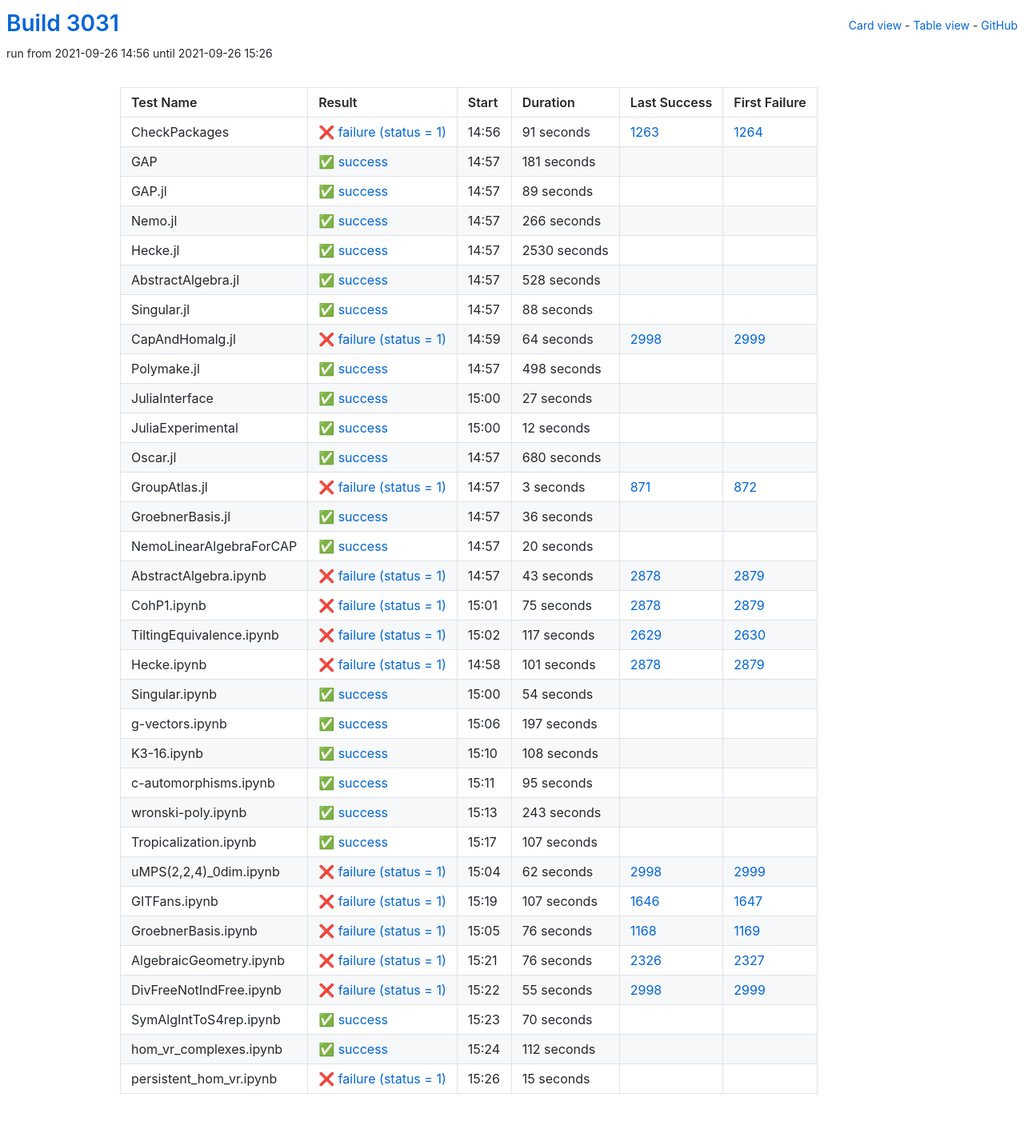
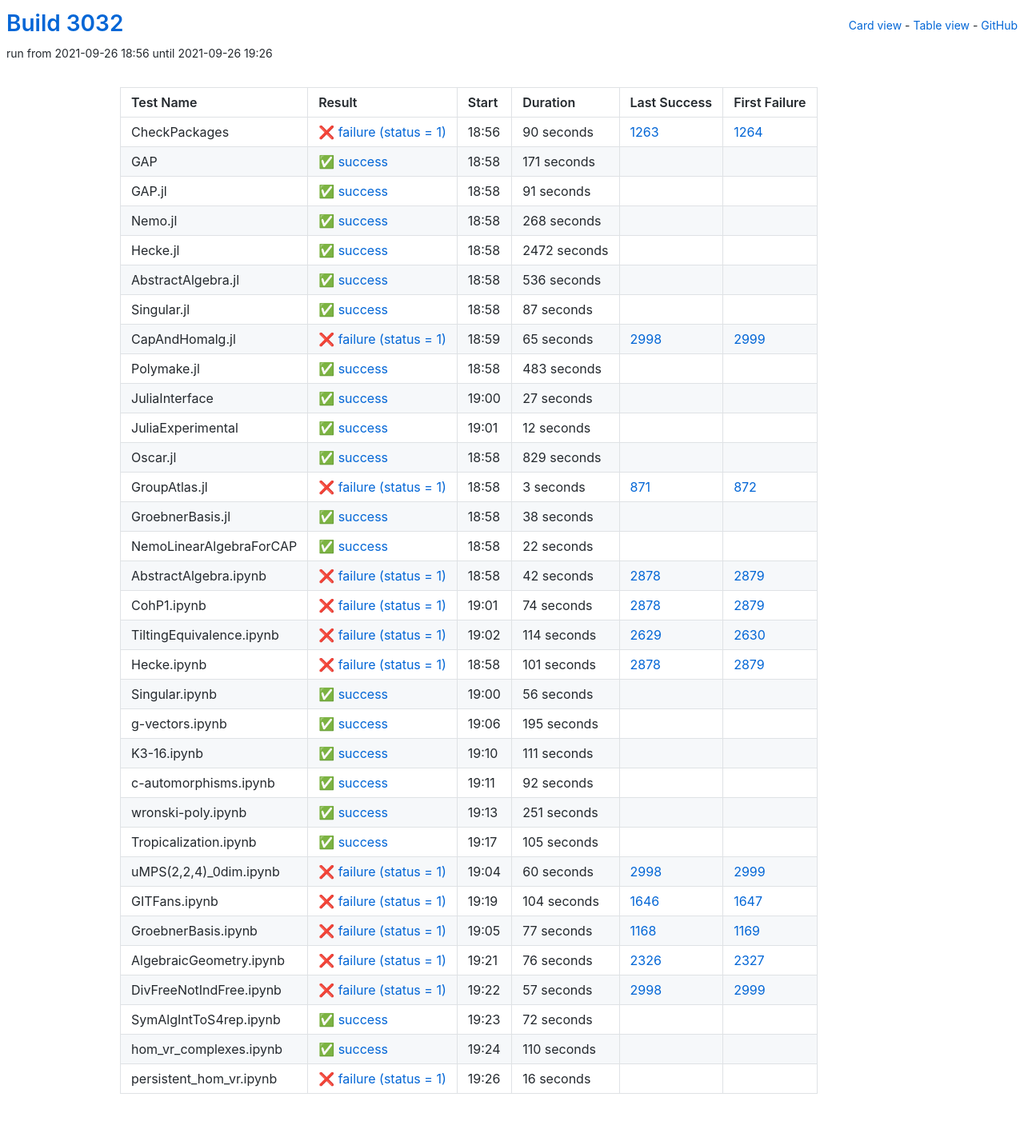
Before and after one commit to oscar-system/oscar-ci-status-stable, a Jekyll site: the page built from table.html, in a window 1280 px wide. Shown: the whole page at 80% size. Built offline with Jekyll 4.4.1, drawn with Linux system fonts in a browser that asks for light colours.

Commit message:
Build #3032

```diff
--- a/_data/ci.yml
+++ b/_data/ci.yml
@@ -1,6 +1,6 @@
 ---
-build: 3031
-build_url: https://oscarci.mathematik.uni-kl.de/job/oscar-stable/3031/
+build: 3032
+build_url: https://oscarci.mathematik.uni-kl.de/job/oscar-stable/3032/
 job: oscar-stable
 organization: oscar-system
 repo: oscar-ci-status-stable
@@ -8,116 +8,116 @@ repourl: https://github.com/oscar-system/oscar-ci-status-stable
 tests:
 - name: CheckPackages
   id: checkpackages
-  log: https://oscarci.mathematik.uni-kl.de/job/oscar-stable/3031/artifact/logs/build-3031/CheckPackages.log
-  start: 2021-09-26 14:56
+  log: https://oscarci.mathematik.uni-kl.de/job/oscar-stable/3032/artifact/logs/build-3032/CheckPackages.log
+  start: 2021-09-26 18:56
   success: false
   exitcode: 1
   status: failure
-  duration: 91
+  duration: 90
   last_success: 1263
   last_success_url: https://oscarci.mathematik.uni-kl.de/job/oscar-stable/1263/
   first_failure: 1264
   first_failure_url: https://oscarci.mathematik.uni-kl.de/job/oscar-stable/1264/
 - name: GAP
   id: gap
-  log: https://oscarci.mathematik.uni-kl.de/job/oscar-stable/3031/artifact/logs/build-3031/GAP.log
-  start: 2021-09-26 14:57
+  log: https://oscarci.mathematik.uni-kl.de/job/oscar-stable/3032/artifact/logs/build-3032/GAP.log
+  start: 2021-09-26 18:58
   success: true
   exitcode: 0
   status: success
-  duration: 181
+  duration: 171
   last_success: false
   last_success_url:
   first_failure: false
   first_failure_url:
 - name: GAP.jl
   id: gap-jl
-  log: https://oscarci.mathematik.uni-kl.de/job/oscar-stable/3031/artifact/logs/build-3031/GAP.jl.log
-  start: 2021-09-26 14:57
+  log: https://oscarci.mathematik.uni-kl.de/job/oscar-stable/3032/artifact/logs/build-3032/GAP.jl.log
+  start: 2021-09-26 18:58
   success: true
   exitcode: 0
   status: success
-  duration: 89
+  duration: 91
   last_success: false
   last_success_url:
   first_failure: false
   first_failure_url:
 - name: Nemo.jl
   id: nemo-jl
-  log: https://oscarci.mathematik.uni-kl.de/job/oscar-stable/3031/artifact/logs/build-3031/Nemo.jl.log
-  start: 2021-09-26 14:57
+  log: https://oscarci.mathematik.uni-kl.de/job/oscar-stable/3032/artifact/logs/build-3032/Nemo.jl.log
+  start: 2021-09-26 18:58
   success: true
   exitcode: 0
   status: success
-  duration: 266
+  duration: 268
   last_success: false
   last_success_url:
   first_failure: false
   first_failure_url:
 - name: Hecke.jl
   id: hecke-jl
-  log: https://oscarci.mathematik.uni-kl.de/job/oscar-stable/3031/artifact/logs/build-3031/Hecke.jl.log
-  start: 2021-09-26 14:57
+  log: https://oscarci.mathematik.uni-kl.de/job/oscar-stable/3032/artifact/logs/build-3032/Hecke.jl.log
+  start: 2021-09-26 18:58
   success: true
   exitcode: 0
   status: success
-  duration: 2530
+  duration: 2472
   last_success: false
   last_success_url:
   first_failure: false
   first_failure_url:
 - name: AbstractAlgebra.jl
   id: abstractalgebra-jl
-  log: https://oscarci.mathematik.uni-kl.de/job/oscar-stable/3031/artifact/logs/build-3031/AbstractAlgebra.jl.log
-  start: 2021-09-26 14:57
+  log: https://oscarci.mathematik.uni-kl.de/job/oscar-stable/3032/artifact/logs/build-3032/AbstractAlgebra.jl.log
+  start: 2021-09-26 18:58
   success: true
   exitcode: 0
   status: success
-  duration: 528
+  duration: 536
   last_success: false
   last_success_url:
   first_failure: false
   first_failure_url:
 - name: Singular.jl
   id: singular-jl
-  log: https://oscarci.mathematik.uni-kl.de/job/oscar-stable/3031/artifact/logs/build-3031/Singular.jl.log
-  start: 2021-09-26 14:57
+  log: https://oscarci.mathematik.uni-kl.de/job/oscar-stable/3032/artifact/logs/build-3032/Singular.jl.log
+  start: 2021-09-26 18:58
   success: true
   exitcode: 0
   status: success
-  duration: 88
+  duration: 87
   last_success: false
   last_success_url:
   first_failure: false
   first_failure_url:
 - name: CapAndHomalg.jl
   id: capandhomalg-jl
-  log: https://oscarci.mathematik.uni-kl.de/job/oscar-stable/3031/artifact/logs/build-3031/CapAndHomalg.jl.log
-  start: 2021-09-26 14:59
+  log: https://oscarci.mathematik.uni-kl.de/job/oscar-stable/3032/artifact/logs/build-3032/CapAndHomalg.jl.log
+  start: 2021-09-26 18:59
   success: false
   exitcode: 1
   status: failure
-  duration: 64
+  duration: 65
   last_success: 2998
   last_success_url: https://oscarci.mathematik.uni-kl.de/job/oscar-stable/2998/
   first_failure: 2999
   first_failure_url: https://oscarci.mathematik.uni-kl.de/job/oscar-stable/2999/
 - name: Polymake.jl
   id: polymake-jl
-  log: https://oscarci.mathematik.uni-kl.de/job/oscar-stable/3031/artifact/logs/build-3031/Polymake.jl.log
-  start: 2021-09-26 14:57
+  log: https://oscarci.mathematik.uni-kl.de/job/oscar-stable/3032/artifact/logs/build-3032/Polymake.jl.log
+  start: 2021-09-26 18:58
   success: true
   exitcode: 0
   status: success
-  duration: 498
+  duration: 483
   last_success: false
   last_success_url:
   first_failure: false
   first_failure_url:
 - name: JuliaInterface
   id: juliainterface
-  log: https://oscarci.mathematik.uni-kl.de/job/oscar-stable/3031/artifact/logs/build-3031/JuliaInterface.log
-  start: 2021-09-26 15:00
+  log: https://oscarci.mathematik.uni-kl.de/job/oscar-stable/3032/artifact/logs/build-3032/JuliaInterface.log
+  start: 2021-09-26 19:00
   success: true
   exitcode: 0
   status: success
@@ -128,8 +128,8 @@ tests:
   first_failure_url:
 - name: JuliaExperimental
   id: juliaexperimental
-  log: https://oscarci.mathematik.uni-kl.de/job/oscar-stable/3031/artifact/logs/build-3031/JuliaExperimental.log
-  start: 2021-09-26 15:00
+  log: https://oscarci.mathematik.uni-kl.de/job/oscar-stable/3032/artifact/logs/build-3032/JuliaExperimental.log
+  start: 2021-09-26 19:01
   success: true
   exitcode: 0
   status: success
@@ -140,20 +140,20 @@ tests:
   first_failure_url:
 - name: Oscar.jl
   id: oscar-jl
-  log: https://oscarci.mathematik.uni-kl.de/job/oscar-stable/3031/artifact/logs/build-3031/Oscar.jl.log
-  start: 2021-09-26 14:57
+  log: https://oscarci.mathematik.uni-kl.de/job/oscar-stable/3032/artifact/logs/build-3032/Oscar.jl.log
+  start: 2021-09-26 18:58
   success: true
   exitcode: 0
   status: success
-  duration: 680
+  duration: 829
   last_success: false
   last_success_url:
   first_failure: false
   first_failure_url:
 - name: GroupAtlas.jl
   id: groupatlas-jl
-  log: https://oscarci.mathematik.uni-kl.de/job/oscar-stable/3031/artifact/logs/build-3031/GroupAtlas.jl.log
-  start: 2021-09-26 14:57
+  log: https://oscarci.mathematik.uni-kl.de/job/oscar-stable/3032/artifact/logs/build-3032/GroupAtlas.jl.log
+  start: 2021-09-26 18:58
   success: false
   exitcode: 1
   status: failure
@@ -164,68 +164,68 @@ tests:
   first_failure_url: https://oscarci.mathematik.uni-kl.de/job/oscar-stable/872/
 - name: GroebnerBasis.jl
   id: groebnerbasis-jl
-  log: https://oscarci.mathematik.uni-kl.de/job/oscar-stable/3031/artifact/logs/build-3031/GroebnerBasis.jl.log
-  start: 2021-09-26 14:57
+  log: https://oscarci.mathematik.uni-kl.de/job/oscar-stable/3032/artifact/logs/build-3032/GroebnerBasis.jl.log
+  start: 2021-09-26 18:58
   success: true
   exitcode: 0
   status: success
-  duration: 36
+  duration: 38
   last_success: false
   last_success_url:
   first_failure: false
   first_failure_url:
 - name: NemoLinearAlgebraForCAP
   id: nemolinearalgebraforcap
-  log: https://oscarci.mathematik.uni-kl.de/job/oscar-stable/3031/artifact/logs/build-3031/NemoLinearAlgebraForCAP.log
-  start: 2021-09-26 14:57
+  log: https://oscarci.mathematik.uni-kl.de/job/oscar-stable/3032/artifact/logs/build-3032/NemoLinearAlgebraForCAP.log
+  start: 2021-09-26 18:58
   success: true
   exitcode: 0
   status: success
-  duration: 20
+  duration: 22
   last_success: false
   last_success_url:
   first_failure: false
   first_failure_url:
 - name: AbstractAlgebra.ipynb
   id: abstractalgebra-ipynb
-  log: https://oscarci.mathematik.uni-kl.de/job/oscar-stable/3031/artifact/logs/build-3031/AbstractAlgebra.ipynb.log
-  start: 2021-09-26 14:57
+  log: https://oscarci.mathematik.uni-kl.de/job/oscar-stable/3032/artifact/logs/build-3032/AbstractAlgebra.ipynb.log
+  start: 2021-09-26 18:58
   success: false
   exitcode: 1
   status: failure
-  duration: 43
+  duration: 42
   last_success: 2878
   last_success_url: https://oscarci.mathematik.uni-kl.de/job/oscar-stable/2878/
   first_failure: 2879
   first_failure_url: https://oscarci.mathematik.uni-kl.de/job/oscar-stable/2879/
 - name: CohP1.ipynb
   id: cohp1-ipynb
-  log: https://oscarci.mathematik.uni-kl.de/job/oscar-stable/3031/artifact/logs/build-3031/CohP1.ipynb.log
-  start: 2021-09-26 15:01
+  log: https://oscarci.mathematik.uni-kl.de/job/oscar-stable/3032/artifact/logs/build-3032/CohP1.ipynb.log
+  start: 2021-09-26 19:01
   success: false
   exitcode: 1
   status: failure
-  duration: 75
+  duration: 74
   last_success: 2878
   last_success_url: https://oscarci.mathematik.uni-kl.de/job/oscar-stable/2878/
   first_failure: 2879
   first_failure_url: https://oscarci.mathematik.uni-kl.de/job/oscar-stable/2879/
 - name: TiltingEquivalence.ipynb
   id: tiltingequivalence-ipynb
-  log: https://oscarci.mathematik.uni-kl.de/job/oscar-stable/3031/artifact/logs/build-3031/TiltingEquivalence.ipynb.log
-  start: 2021-09-26 15:02
+  log: https://oscarci.mathematik.uni-kl.de/job/oscar-stable/3032/artifact/logs/build-3032/TiltingEquivalence.ipynb.log
+  start: 2021-09-26 19:02
   success: false
   exitcode: 1
   status: failure
-  duration: 117
+  duration: 114
   last_success: 2629
   last_success_url: https://oscarci.mathematik.uni-kl.de/job/oscar-stable/2629/
   first_failure: 2630
   first_failure_url: https://oscarci.mathematik.uni-kl.de/job/oscar-stable/2630/
 - name: Hecke.ipynb
   id: hecke-ipynb
-  log: https://oscarci.mathematik.uni-kl.de/job/oscar-stable/3031/artifact/logs/build-3031/Hecke.ipynb.log
-  start: 2021-09-26 14:58
+  log: https://oscarci.mathematik.uni-kl.de/job/oscar-stable/3032/artifact/logs/build-3032/Hecke.ipynb.log
+  start: 2021-09-26 18:58
   success: false
   exitcode: 1
   status: failure
@@ -236,116 +236,116 @@ tests:
   first_failure_url: https://oscarci.mathematik.uni-kl.de/job/oscar-stable/2879/
 - name: Singular.ipynb
   id: singular-ipynb
-  log: https://oscarci.mathematik.uni-kl.de/job/oscar-stable/3031/artifact/logs/build-3031/Singular.ipynb.log
-  start: 2021-09-26 15:00
+  log: https://oscarci.mathematik.uni-kl.de/job/oscar-stable/3032/artifact/logs/build-3032/Singular.ipynb.log
+  start: 2021-09-26 19:00
   success: true
   exitcode: 0
   status: success
-  duration: 54
+  duration: 56
   last_success: false
   last_success_url:
   first_failure: false
   first_failure_url:
 - name: g-vectors.ipynb
   id: g-vectors-ipynb
-  log: https://oscarci.mathematik.uni-kl.de/job/oscar-stable/3031/artifact/logs/build-3031/g-vectors.ipynb.log
-  start: 2021-09-26 15:06
+  log: https://oscarci.mathematik.uni-kl.de/job/oscar-stable/3032/artifact/logs/build-3032/g-vectors.ipynb.log
+  start: 2021-09-26 19:06
   success: true
   exitcode: 0
   status: success
-  duration: 197
+  duration: 195
   last_success: false
   last_success_url:
   first_failure: false
   first_failure_url:
 - name: K3-16.ipynb
   id: k3-16-ipynb
-  log: https://oscarci.mathematik.uni-kl.de/job/oscar-stable/3031/artifact/logs/build-3031/K3-16.ipynb.log
-  start: 2021-09-26 15:10
+  log: https://oscarci.mathematik.uni-kl.de/job/oscar-stable/3032/artifact/logs/build-3032/K3-16.ipynb.log
+  start: 2021-09-26 19:10
   success: true
   exitcode: 0
   status: success
-  duration: 108
+  duration: 111
   last_success: false
   last_success_url:
   first_failure: false
   first_failure_url:
 - name: c-automorphisms.ipynb
   id: c-automorphisms-ipynb
-  log: https://oscarci.mathematik.uni-kl.de/job/oscar-stable/3031/artifact/logs/build-3031/c-automorphisms.ipynb.log
-  start: 2021-09-26 15:11
+  log: https://oscarci.mathematik.uni-kl.de/job/oscar-stable/3032/artifact/logs/build-3032/c-automorphisms.ipynb.log
+  start: 2021-09-26 19:11
   success: true
   exitcode: 0
   status: success
-  duration: 95
+  duration: 92
   last_success: false
   last_success_url:
   first_failure: false
   first_failure_url:
 - name: wronski-poly.ipynb
   id: wronski-poly-ipynb
-  log: https://oscarci.mathematik.uni-kl.de/job/oscar-stable/3031/artifact/logs/build-3031/wronski-poly.ipynb.log
-  start: 2021-09-26 15:13
+  log: https://oscarci.mathematik.uni-kl.de/job/oscar-stable/3032/artifact/logs/build-3032/wronski-poly.ipynb.log
+  start: 2021-09-26 19:13
   success: true
   exitcode: 0
   status: success
-  duration: 243
+  duration: 251
   last_success: false
   last_success_url:
   first_failure: false
   first_failure_url:
 - name: Tropicalization.ipynb
   id: tropicalization-ipynb
-  log: https://oscarci.mathematik.uni-kl.de/job/oscar-stable/3031/artifact/logs/build-3031/Tropicalization.ipynb.log
-  start: 2021-09-26 15:17
+  log: https://oscarci.mathematik.uni-kl.de/job/oscar-stable/3032/artifact/logs/build-3032/Tropicalization.ipynb.log
+  start: 2021-09-26 19:17
   success: true
   exitcode: 0
   status: success
-  duration: 107
+  duration: 105
   last_success: false
   last_success_url:
   first_failure: false
   first_failure_url:
 - name: uMPS(2,2,4)_0dim.ipynb
   id: umps-2-2-4-0dim-ipynb
-  log: https://oscarci.mathematik.uni-kl.de/job/oscar-stable/3031/artifact/logs/build-3031/uMPS-2-2-4-_0dim.ipynb.log
-  start: 2021-09-26 15:04
+  log: https://oscarci.mathematik.uni-kl.de/job/oscar-stable/3032/artifact/logs/build-3032/uMPS-2-2-4-_0dim.ipynb.log
+  start: 2021-09-26 19:04
   success: false
   exitcode: 1
   status: failure
-  duration: 62
+  duration: 60
   last_success: 2998
   last_success_url: https://oscarci.mathematik.uni-kl.de/job/oscar-stable/2998/
   first_failure: 2999
   first_failure_url: https://oscarci.mathematik.uni-kl.de/job/oscar-stable/2999/
 - name: GITFans.ipynb
   id: gitfans-ipynb
-  log: https://oscarci.mathematik.uni-kl.de/job/oscar-stable/3031/artifact/logs/build-3031/GITFans.ipynb.log
-  start: 2021-09-26 15:19
+  log: https://oscarci.mathematik.uni-kl.de/job/oscar-stable/3032/artifact/logs/build-3032/GITFans.ipynb.log
+  start: 2021-09-26 19:19
   success: false
   exitcode: 1
   status: failure
-  duration: 107
+  duration: 104
   last_success: 1646
   last_success_url: https://oscarci.mathematik.uni-kl.de/job/oscar-stable/1646/
   first_failure: 1647
   first_failure_url: https://oscarci.mathematik.uni-kl.de/job/oscar-stable/1647/
 - name: GroebnerBasis.ipynb
   id: groebnerbasis-ipynb
-  log: https://oscarci.mathematik.uni-kl.de/job/oscar-stable/3031/artifact/logs/build-3031/GroebnerBasis.ipynb.log
-  start: 2021-09-26 15:05
+  log: https://oscarci.mathematik.uni-kl.de/job/oscar-stable/3032/artifact/logs/build-3032/GroebnerBasis.ipynb.log
+  start: 2021-09-26 19:05
   success: false
   exitcode: 1
   status: failure
-  duration: 76
+  duration: 77
   last_success: 1168
   last_success_url: https://oscarci.mathematik.uni-kl.de/job/oscar-stable/1168/
   first_failure: 1169
   first_failure_url: https://oscarci.mathematik.uni-kl.de/job/oscar-stable/1169/
 - name: AlgebraicGeometry.ipynb
   id: algebraicgeometry-ipynb
-  log: https://oscarci.mathematik.uni-kl.de/job/oscar-stable/3031/artifact/logs/build-3031/AlgebraicGeometry.ipynb.log
-  start: 2021-09-26 15:21
+  log: https://oscarci.mathematik.uni-kl.de/job/oscar-stable/3032/artifact/logs/build-3032/AlgebraicGeometry.ipynb.log
+  start: 2021-09-26 19:21
   success: false
   exitcode: 1
   status: failure
@@ -356,48 +356,48 @@ tests:
   first_failure_url: https://oscarci.mathematik.uni-kl.de/job/oscar-stable/2327/
 - name: DivFreeNotIndFree.ipynb
   id: divfreenotindfree-ipynb
-  log: https://oscarci.mathematik.uni-kl.de/job/oscar-stable/3031/artifact/logs/build-3031/DivFreeNotIndFree.ipynb.log
-  start: 2021-09-26 15:22
+  log: https://oscarci.mathematik.uni-kl.de/job/oscar-stable/3032/artifact/logs/build-3032/DivFreeNotIndFree.ipynb.log
+  start: 2021-09-26 19:22
   success: false
   exitcode: 1
   status: failure
-  duration: 55
+  duration: 57
   last_success: 2998
   last_success_url: https://oscarci.mathematik.uni-kl.de/job/oscar-stable/2998/
   first_failure: 2999
   first_failure_url: https://oscarci.mathematik.uni-kl.de/job/oscar-stable/2999/
 - name: SymAlgIntToS4rep.ipynb
   id: symalginttos4rep-ipynb
-  log: https://oscarci.mathematik.uni-kl.de/job/oscar-stable/3031/artifact/logs/build-3031/SymAlgIntToS4rep.ipynb.log
-  start: 2021-09-26 15:23
+  log: https://oscarci.mathematik.uni-kl.de/job/oscar-stable/3032/artifact/logs/build-3032/SymAlgIntToS4rep.ipynb.log
+  start: 2021-09-26 19:23
   success: true
   exitcode: 0
   status: success
-  duration: 70
+  duration: 72
   last_success: false
   last_success_url:
   first_failure: false
   first_failure_url:
 - name: hom_vr_complexes.ipynb
   id: hom-vr-complexes-ipynb
-  log: https://oscarci.mathematik.uni-kl.de/job/oscar-stable/3031/artifact/logs/build-3031/hom_vr_complexes.ipynb.log
-  start: 2021-09-26 15:24
+  log: https://oscarci.mathematik.uni-kl.de/job/oscar-stable/3032/artifact/logs/build-3032/hom_vr_complexes.ipynb.log
+  start: 2021-09-26 19:24
   success: true
   exitcode: 0
   status: success
-  duration: 112
+  duration: 110
   last_success: false
   last_success_url:
   first_failure: false
   first_failure_url:
 - name: persistent_hom_vr.ipynb
   id: persistent-hom-vr-ipynb
-  log: https://oscarci.mathematik.uni-kl.de/job/oscar-stable/3031/artifact/logs/build-3031/persistent_hom_vr.ipynb.log
-  start: 2021-09-26 15:26
+  log: https://oscarci.mathematik.uni-kl.de/job/oscar-stable/3032/artifact/logs/build-3032/persistent_hom_vr.ipynb.log
+  start: 2021-09-26 19:26
   success: false
   exitcode: 1
   status: failure
-  duration: 15
+  duration: 16
   last_success: false
   last_success_url:
   first_failure: false
```
Also changed, not shown: README.md.
